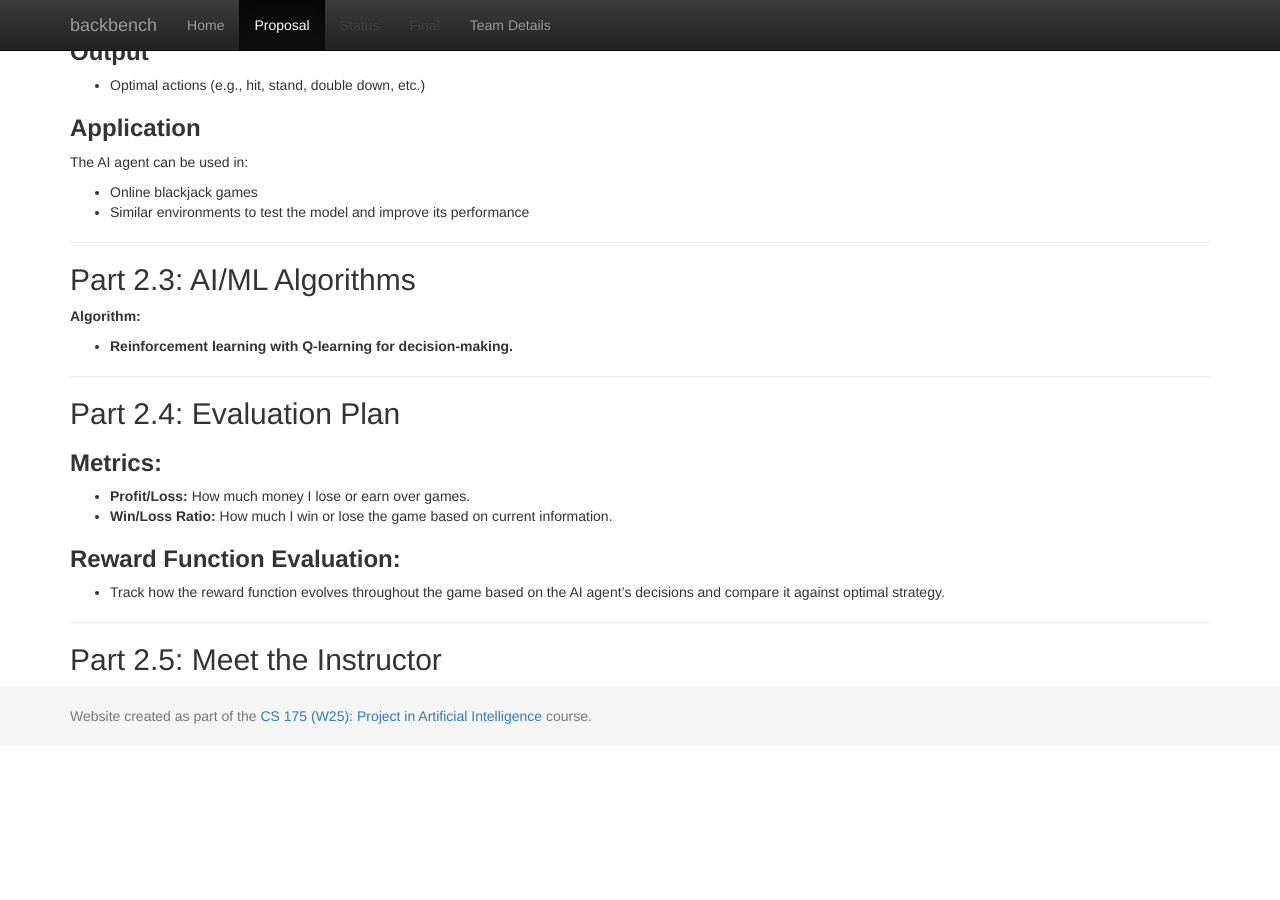
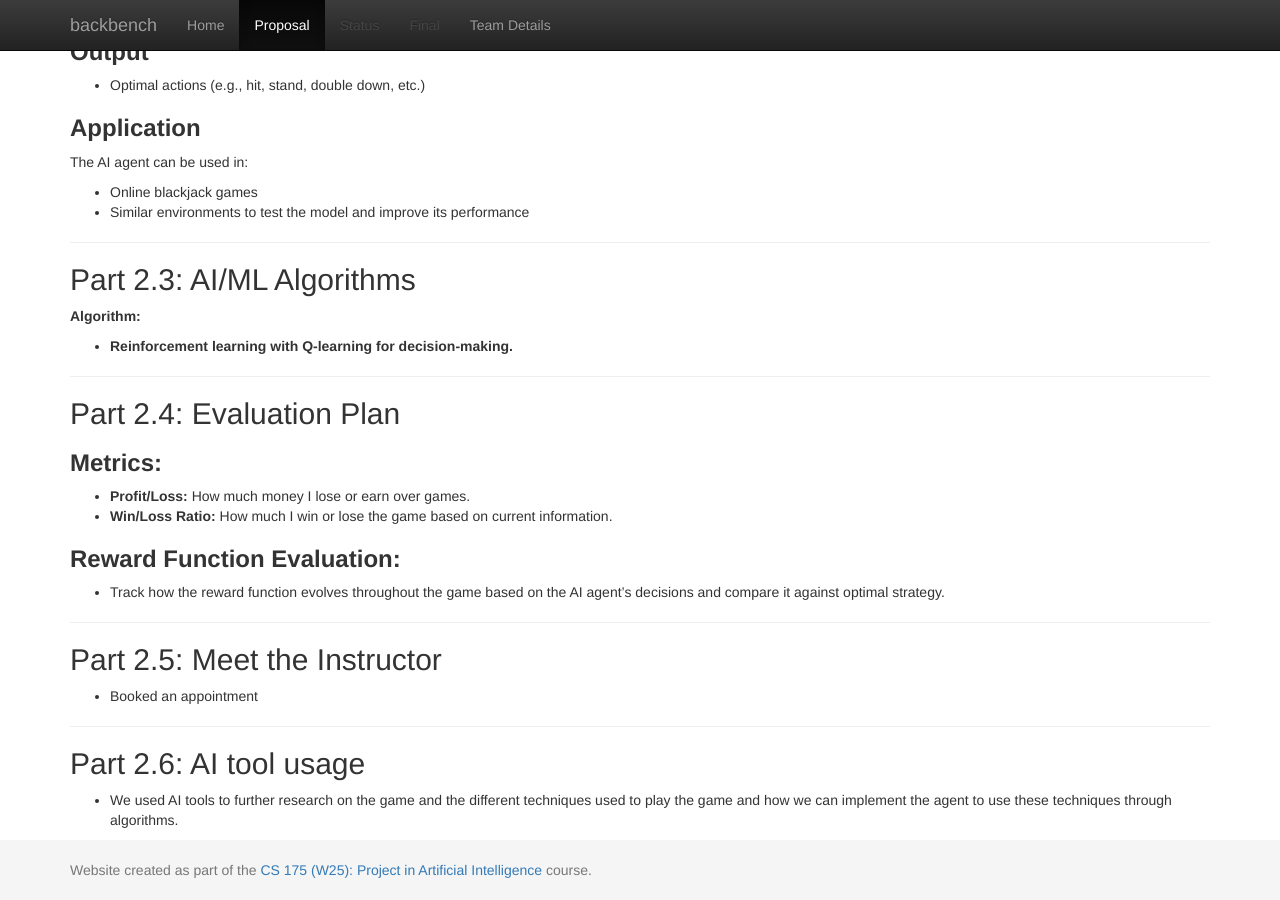
Before and after one commit to mcthoma1/backbench, a Jekyll site: the page built from docs/proposal.md, in a window 1280 px wide and 900 px high, scrolled down 577 px. Built offline with Jekyll 4.4.1, drawn with Linux system fonts in a browser that asks for light colours; before the commit the page ends 1323 px from its top, so only the background shows below that.

Commit message:
made changes to proposal.md

```diff
--- a/docs/proposal.md
+++ b/docs/proposal.md
@@ -49,3 +49,9 @@ The AI agent can be used in:
 ---
 
 ## Part 2.5: Meet the Instructor
+- Booked an appointment
+
+---
+
+## Part 2.6: AI tool usage
+- We used AI tools to further research on the game and the different techniques used to play the game and how we can implement the agent to use these techniques through algorithms.
```
